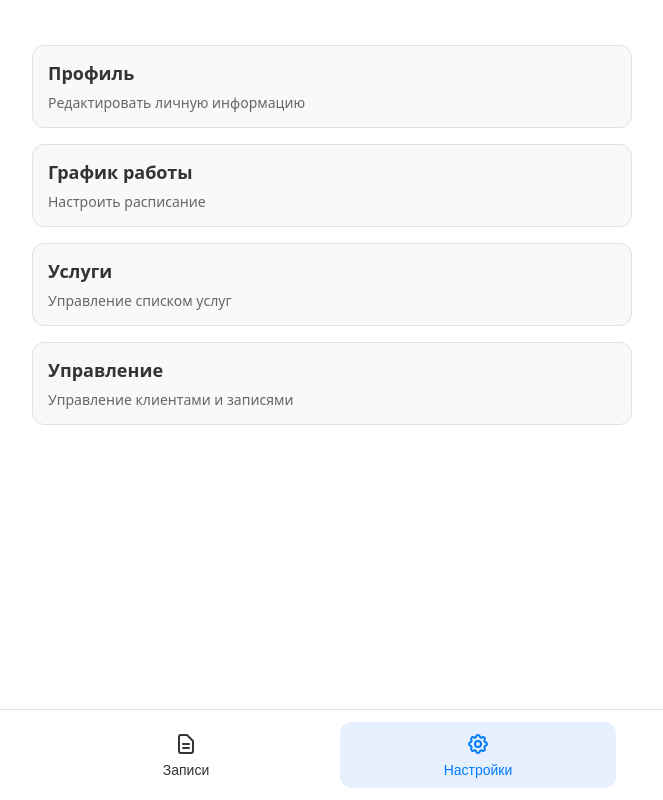
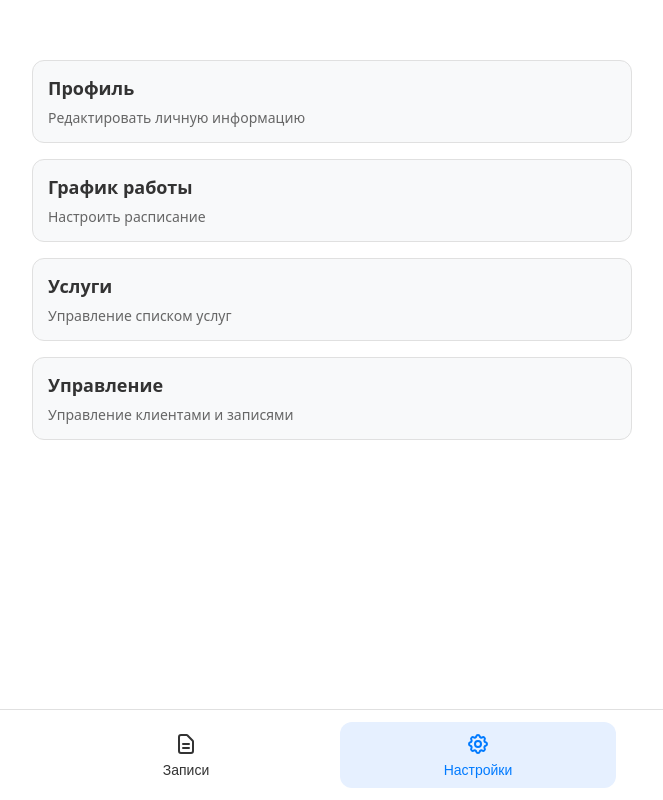
Before and after one commit to zhoasss/tgwebapp, a plain HTML site: page components/settings.html in a window 1280 px wide. Shown: the whole page, without its empty margins (308-971 px from the left). Drawn offline with Linux system fonts and the light colour scheme.

Commit message:
main update padding 20px

```diff
--- a/main.css
+++ b/main.css
@@ -24,7 +24,6 @@
   main {
     flex: 1;
     padding: 20px;
-    padding-top: 5px;
     overflow: hidden;
   }
 
```
